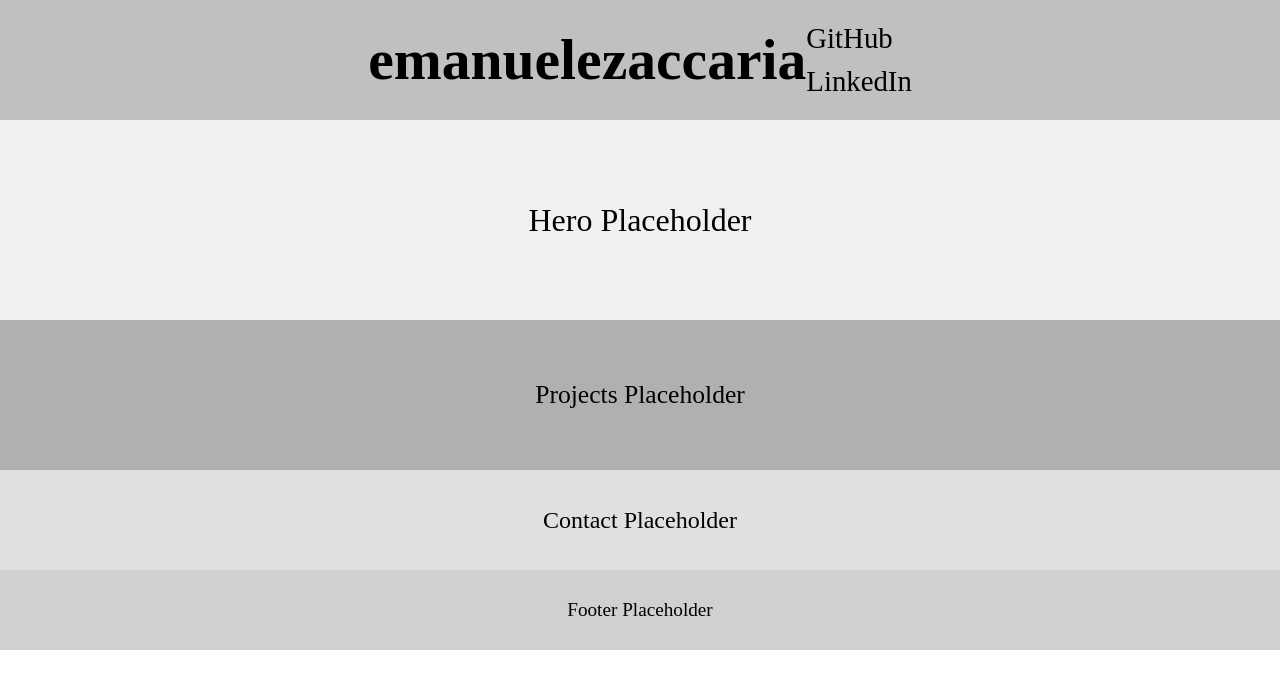
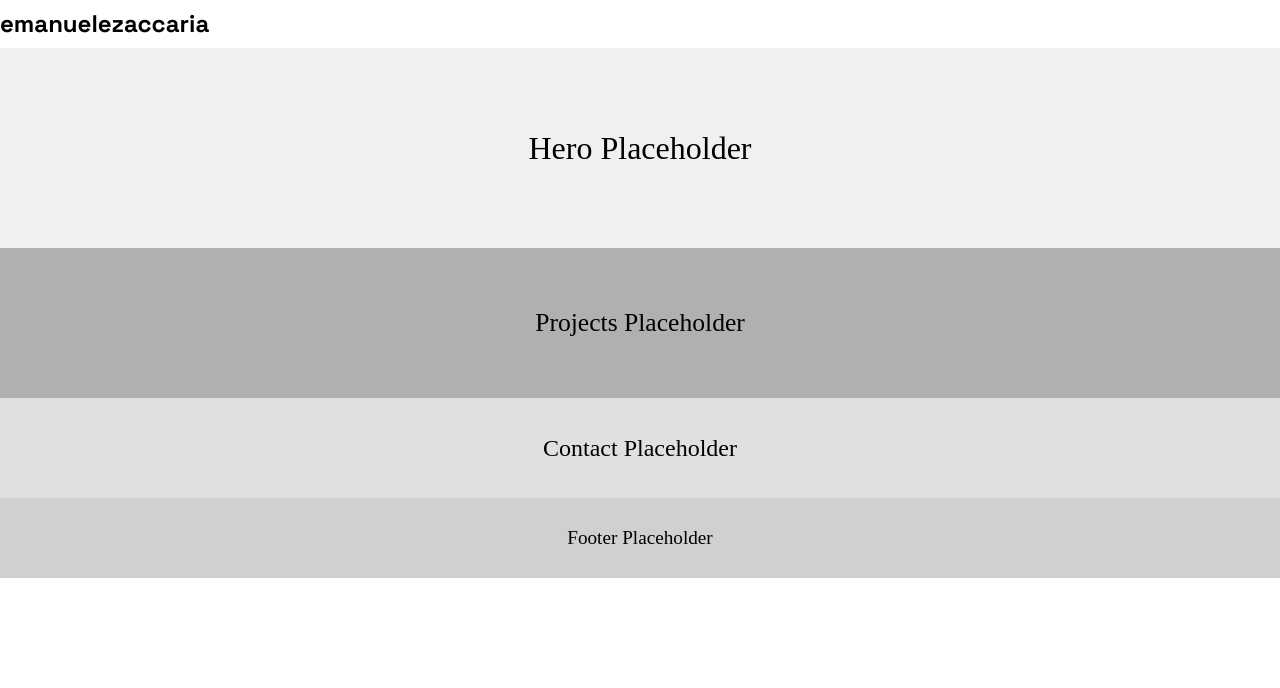
Before and after one commit to emazack/my-portfolio, a Next.js app: page / in a window 1280 px wide. Shown: the top 688 px of the page. Built offline with nearby package versions, Linux system fonts and the light colour scheme.

Commit message:
[P2] Header component

```diff
--- a/src/components/Sections/Header/Header.module.scss
+++ b/src/components/Sections/Header/Header.module.scss
@@ -1,9 +1,12 @@
-// Placeholder SCSS for Header section
+@use '../../../styles/_mixins.scss' as styles;
+
+
 .header {
-  min-height: 120px;
   display: flex;
   align-items: center;
-  justify-content: center;
-  background: #c0c0c0;
-  font-size: 1.8rem;
+  justify-content: space-between;
+
+  .title {
+    @include styles.heading-md;
+  }
 }
--- a/src/components/Sections/Header/Header.tsx
+++ b/src/components/Sections/Header/Header.tsx
@@ -1,5 +1,6 @@
 import React from "react";
 import styles from "./Header.module.scss";
+import Image from "next/image";
 
 const Header = () => {
     return (
@@ -9,10 +10,14 @@ const Header = () => {
             <nav className={styles.nav} aria-label="Social media">
                 <ul>
                     <li>
-                        <a href="#github">GitHub</a>
+                        <a href="https://github.com/tuo-username" target="_blank" rel="noopener noreferrer">
+                            <Image src="/github.svg" alt="GitHub" width={24} height={24} />
+                        </a>
                     </li>
                     <li>
-                        <a href="#linkedin">LinkedIn</a>
+                        <a href="https://linkedin.com/tuo-username" target="_blank" rel="noopener noreferrer">
+                            <Image src="/linkedin.svg" alt="Linkedin" width={24} height={24} />
+                        </a>
                     </li>
                 </ul>
             </nav>
--- a/src/styles/_typography.scss
+++ b/src/styles/_mixins.scss
@@ -1,3 +1,19 @@
+@mixin light-theme {
+    --primary-color: #151515;
+    --secondary-color: #4ee1a0;
+    --tertiary-color: #242424;
+    --grey-color: #d9d9d9;
+    --white-color: #ffffff;
+}
+
+@mixin dark-theme {
+    --primary-color: #151515;
+    --secondary-color: #4ee1a0;
+    --tertiary-color: #242424;
+    --grey-color: #d9d9d9;
+    --white-color: #ffffff;
+}
+
 @mixin font-base($weight) {
   font-family: "Space Grotesk", sans-serif;
   font-weight: $weight;
--- a/src/styles/_themes.scss
+++ b/src/styles/_themes.scss
@@ -1,23 +1,9 @@
-@mixin light-theme {
-    --primary-color: #151515;
-    --secondary-color: #4ee1a0;
-    --tertiary-color: #242424;
-    --grey-color: #d9d9d9;
-    --white-color: #ffffff;
-}
-
-@mixin dark-theme {
-    --primary-color: #151515;
-    --secondary-color: #4ee1a0;
-    --tertiary-color: #242424;
-    --grey-color: #d9d9d9;
-    --white-color: #ffffff;
-}
+@use './mixins' as styles;
 
 :root {
-    @include light-theme;
+    @include styles.light-theme;
 }
 
 [data-dark-mode] {
-    @include dark-theme;
+    @include styles.dark-theme;
 }
```
Also changed, not shown: src/styles/index.scss (+3 -5 lines), public/github.svg (added), public/linkedin.svg (added), src/styles/_variables.scss (deleted).
